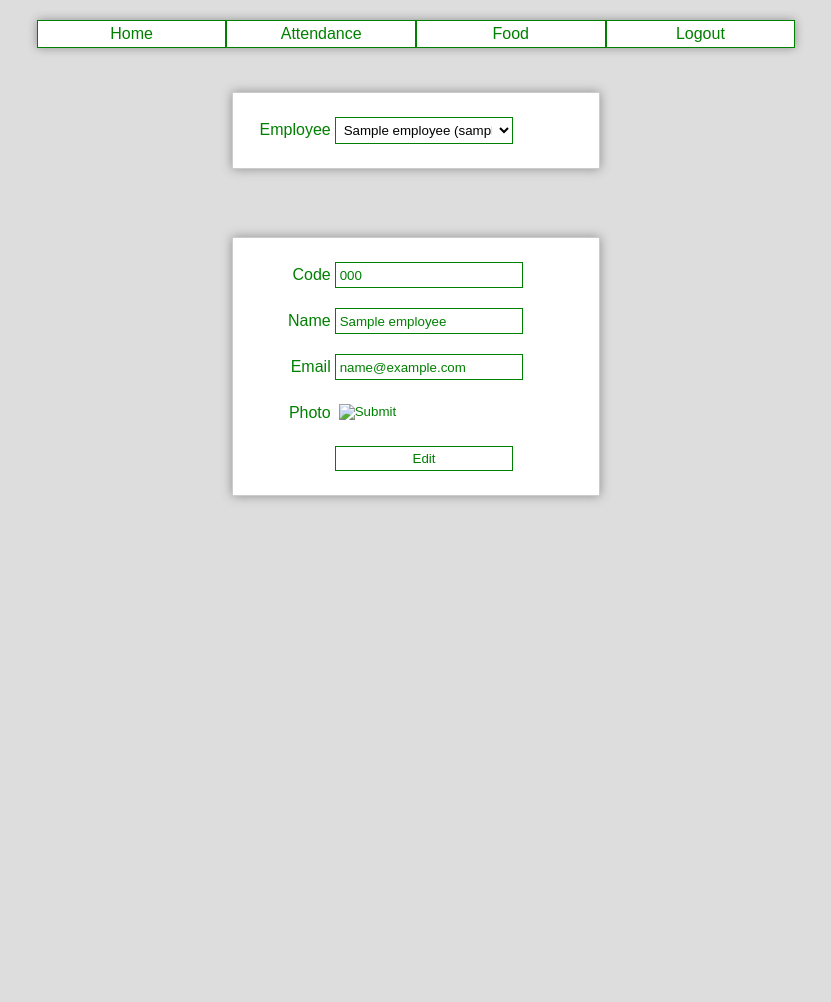
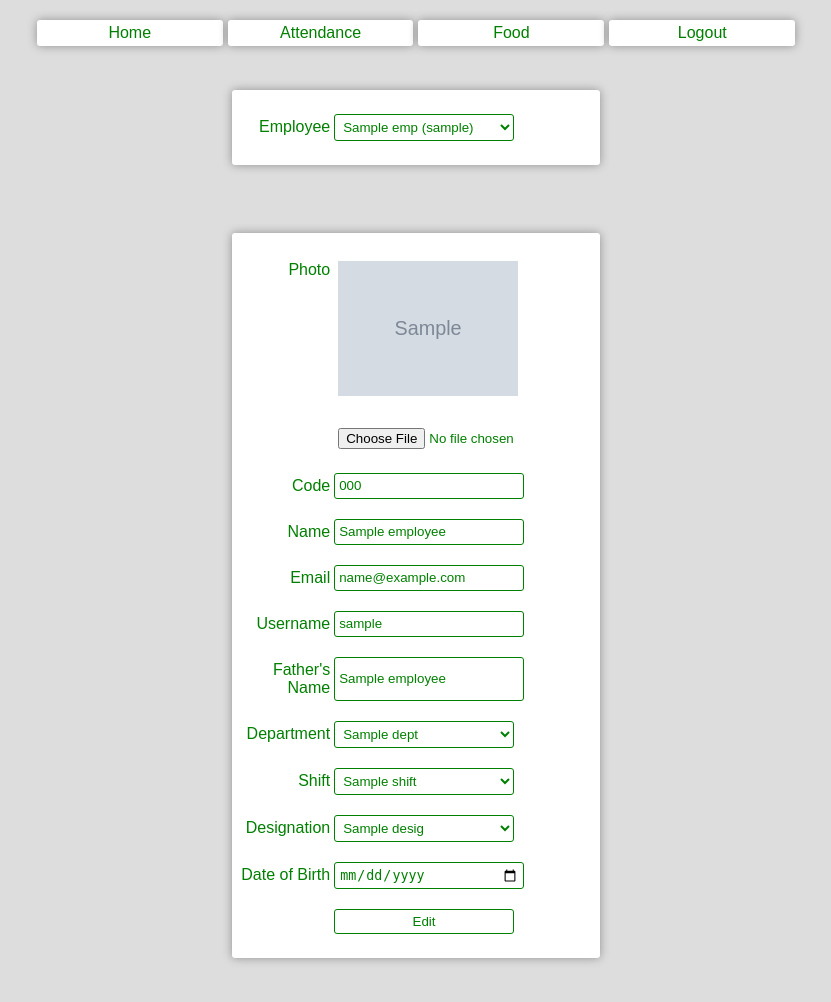
Before and after one commit to iceanimations/icicle, a Django app: template home/templates/home/employee_edit.html in a window 1280 px wide. Shown: the whole page, without its empty margins (224-1055 px from the left). Before the commit the page ends 501 px from the top, so only its background shows below. Run offline with Django 3.2, Linux system fonts and the light colour scheme; the template is opened without the code that fills it: most values are stand-ins (such as "Sample title", 1, 10 or a date in 2020); grey boxes marked "Sample" are stand-in pictures.

Commit message:
implementing editEmployee: some more fields added

```diff
--- a/home/templates/home/employee_edit.html
+++ b/home/templates/home/employee_edit.html
@@ -1,11 +1,50 @@
-{% extends "home/employee_edit_base.html" %}
-{% block edit_employee %}
-{% if employee %}
+{% extends "templates/base.html" %}
+{% block title %}| Edit Employee {% endblock %}
+{% block content %}
+
 <div class="row">
 	<div class="col-3"></div>
 	<div class="col-6">
 		<div class="row">
 			<form class="col-12">
+				<div class="row">
+					<label class="col-3">Employee</label>
+					<select name="pk" class="col-6" onchange="this.form.submit()">
+						<option value="">--Select--</option>
+						{%for emp in employees%}
+						{% if employee  and emp.pk == employee.pk %}
+						<option selected="selected" value="{{ employee.pk }}">{{ emp.name }} ({{ emp.username }})</option>
+						{% else %}
+						<option value="{{ emp.pk }}">{{ emp.name }} ({{ emp.username }})</option>
+						{% endif %}
+						{% endfor %}
+					</select>
+				</div>
+			</form>
+		</div>
+	</div>
+	<div class="col-3"></div>
+</div>
+
+{% if employee %}
+<div class="row">
+	{% load static %}
+	<div class="col-3"></div>
+	<div class="col-6">
+		<div class="row">
+			<form action="/home/editEmployee/" enctype="multipart/form-data" method="post" class="col-12">
+				{% csrf_token %}
+				<input type="hidden" name="pk" value="{{ employee.pk }}" />
+				<div class="row">
+					<label class="col-3">Photo</label>
+					<div class="col-6">
+						<img src="{{ employee.photo.url }}" alt="Photo" />
+					</div>
+				</div>
+				<div class="row">
+					<div class="col-3"></div>
+					<input type="file" name="photo" accept="image/*" class="col-6" />
+				</div>
 				<div class="row">
 					<label class="col-3">Code</label>
 					<input type="text" name="code" class="col-6" value= "{{ employee.code }}" />
@@ -19,8 +58,55 @@
 					<input type="text" name="email" class="col-6" value="{{ employee.email }}" />
 				</div>
 				<div class="row">
-					<label class="col-3">Photo</label>
-					<input type="image" name="photo" class="col-6" />
+					<label class="col-3">Username</label>
+					<input type="text" name="username" class="col-6" value="{{ employee.username }}" />
+				</div>
+				<div class="row">
+					<label class="col-3">Father's Name</label>
+					<input type="text" name="fatherName" class="col-6" value="{{ employee.fatherName }}" />
+				</div>
+				<div class="row">
+					<label class="col-3">Department</label>
+					<select class="col-6" name="dept">
+						<option value="0">--Select--</option>
+						{% for dept in departments %}
+						{% if dept.pk == employee.dept.pk %}
+						<option selected="selected" value="{{ dept.pk }}">{{ dept.name }}</option>
+						{% else %}
+						<option value="{{ dept.pk }}">{{ dept.name }}</option>
+						{% endif %}
+						{% endfor %}
+					</select>
+				</div>
+				<div class="row">
+					<label class="col-3">Shift</label>
+					<select class="col-6" name="shift">
+						<option value="0">--Select--</option>
+						{% for shift in shifts %}
+						{% if shift.pk == employee.shift.pk %}
+						<option selected="selected" value="{{ shift.pk }}">{{ shift.name }}</option>
+						{% else %}
+						<option value="{{ shift.pk }}">{{ shift.name }}</option>
+						{% endif %}
+						{% endfor %}
+					</select>
+				</div>
+				<div class="row">
+					<label class="col-3">Designation</label>
+					<select class="col-6" name="designation">
+						<option value="0">--Select--</option>
+						{% for desig in designations %}
+						{% if desig.pk == employee.desig.pk %}
+						<option selected="selected" value="{{ desig.pk }}">{{ desig.title }}</option>
+						{% else %}
+						<option value="{{ desig.pk }}">{{ desig.title }}</option>
+						{% endif %}
+						{% endfor %}
+					</select>
+				</div>
+				<div class="row">
+					<label class="col-3">Date of Birth</label>
+					<input type="date" name="dob" class="col-6" value="{{ employee.dob }}" />
 				</div>
 				<div class="row">
 					<div class="col-3"></div>
@@ -32,4 +118,5 @@
 	<div class="col-3"></div>
 </div>
 {% endif %}
+
 {% endblock %}
--- a/home/templates/home/employee_edit_base.html
+++ /dev/null
@@ -1,26 +0,0 @@
-{% extends "templates/base.html" %}
-{% block title %}| Edit Employee {% endblock %}
-{% block content %}
-
-<div class="row">
-	<div class="col-3"></div>
-	<div class="col-6">
-		<div class="row">
-			<form class="col-12">
-				<div class="row">
-					<label class="col-3">Employee</label>
-					<select class="col-6" onchange="this.form.submit()">
-						{%for employee in employees%}
-						<option>{{ employee.name }} ({{ employee.username }})</option>
-						{% endfor %}
-					</select>
-				</div>
-			</form>
-		</div>
-	</div>
-	<div class="col-3"></div>
-</div>
-
-{% block edit_employee %} {% endblock %}
-
-{% endblock %}
--- a/home/urls.py
+++ b/home/urls.py
@@ -6,8 +6,8 @@
 from django.urls import path
 from . import views
 
+
 urlpatterns = [
                path('', views.home),
                path('editEmployee/', views.editEmployee),
-               path('editEmployee/<int:id>/', views.editEmployee)
 ]
--- a/icicle/settings.py
+++ b/icicle/settings.py
@@ -131,3 +131,4 @@
 STATIC_URL = '/static/'
 STATIC_ROOT = os.path.join(BASE_DIR, 'static')
 MEDIA_ROOT = os.path.join(BASE_DIR, 'media')
+MEDIA_URL = '/media/'
--- a/icicle/static/icicle/css/style.css
+++ b/icicle/static/icicle/css/style.css
@@ -8,13 +8,14 @@
 	color: red;
 }
 
-form, input {
+form, input, select {
 	color: green;
+	border-radius: 3px;
 }
 
 
 form input[type=text], form input[type=password],
-form input[type=submit], form select {
+form input[type=submit], form input[type=date], form select {
 	background-color: white;
 	border: solid 1px green;
 }
@@ -25,8 +26,9 @@
 }
 
 form input[type=submit]:hover {
-	background-color: #008000;
+	background-color: green;
 	color: white;
+	cursor:hand;
 }
 
 button::-moz-focus-inner {
@@ -35,11 +37,15 @@
 
 form {
 	background-color: white;
-	border: solid 1px #cccccc;
 	box-shadow: 0 0 10px #909090;
 }
 form label {
 	text-align:right;
+}
+
+img {
+	width: 100%;
+	height: auto;
 }
 
 .center {
@@ -47,7 +53,7 @@
 }
 
 .navbar {
-	box-shadow: 0 0 10px #909090;
+	/*box-shadow: 0 0 10px #909090;*/
 }
 
 .navbarButton:link, .navbarButton:visited, .navbarButton:active {
@@ -55,7 +61,9 @@
 	color: green;
 	text-align: center;
     background-color: white;
-    border: solid 1px green;
+    margin-right: 5px;
+    box-shadow: 0 0 10px #909090;
+    border-radius: 3px;
 }
 
 .navbarButton:hover {
--- a/icicle/urls.py
+++ b/icicle/urls.py
@@ -16,6 +16,8 @@
 from django.contrib import admin
 from django.urls import path, include
 from . import views
+from icicle import settings
+from django.conf.urls.static import static
 
 urlpatterns = [
     path('', views.home),
@@ -25,4 +27,4 @@
     path('attendance/', include('attendance.urls'), name='attendance'),
     path('home/', include('home.urls'), name='home'),
     path('logout/', views.logout)
-]
+] + static(settings.MEDIA_URL, document_root=settings.MEDIA_ROOT)
--- a/templates/base.html
+++ b/templates/base.html
@@ -11,7 +11,7 @@
 				<a href="/home" class="col-3 navbarButton">Home</a>
 				<a href="/attendance" class="col-3 navbarButton">Attendance</a>
 				<a href="/food" class="col-3 navbarButton">Food</a>
-				<a href="/logout" class="col-3 navbarButton">Logout</a>
+				<a style="margin-right: 0px;" href="/logout" class="col-3 navbarButton">Logout</a>
 			</div>
 			{% block content %} {% endblock %}
 		</div>
```
Also changed, not shown: home/models.py (+13 -10 lines), home/views.py (+16 -9 lines), 1 other file.
